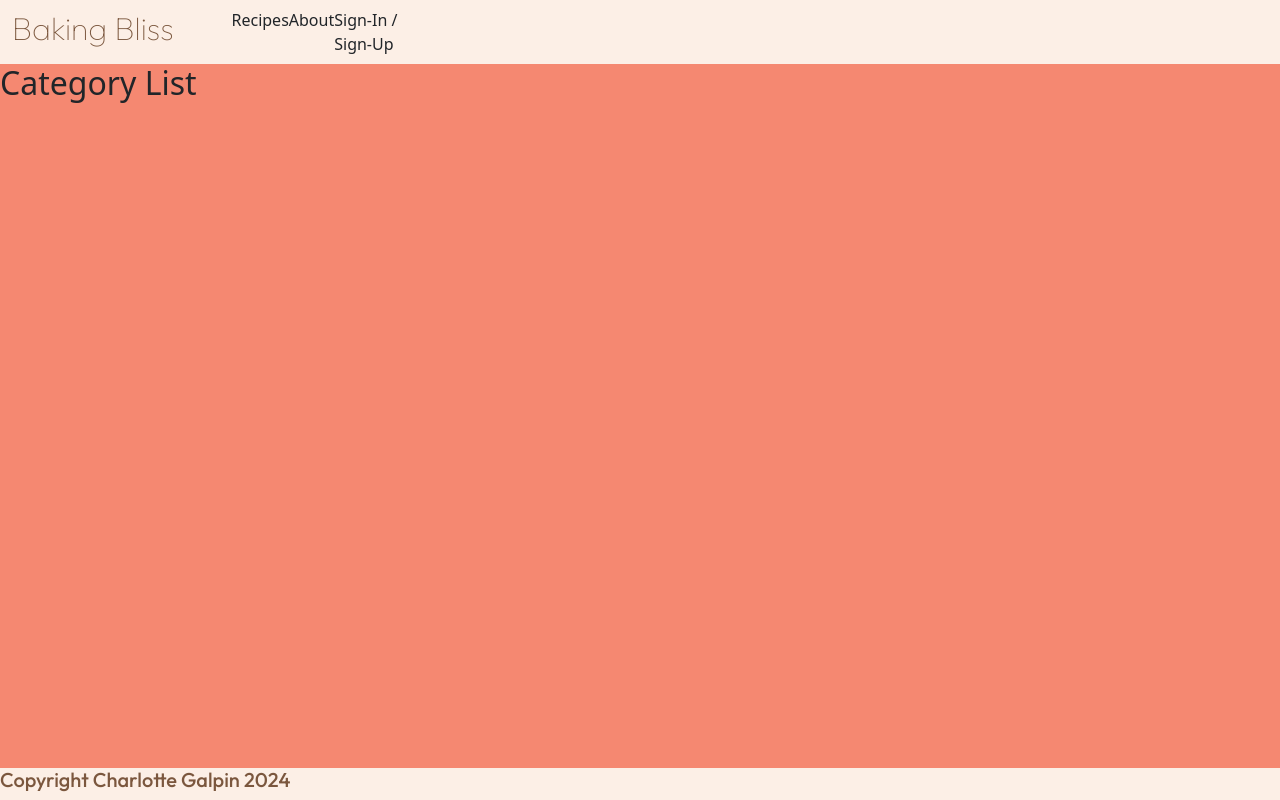
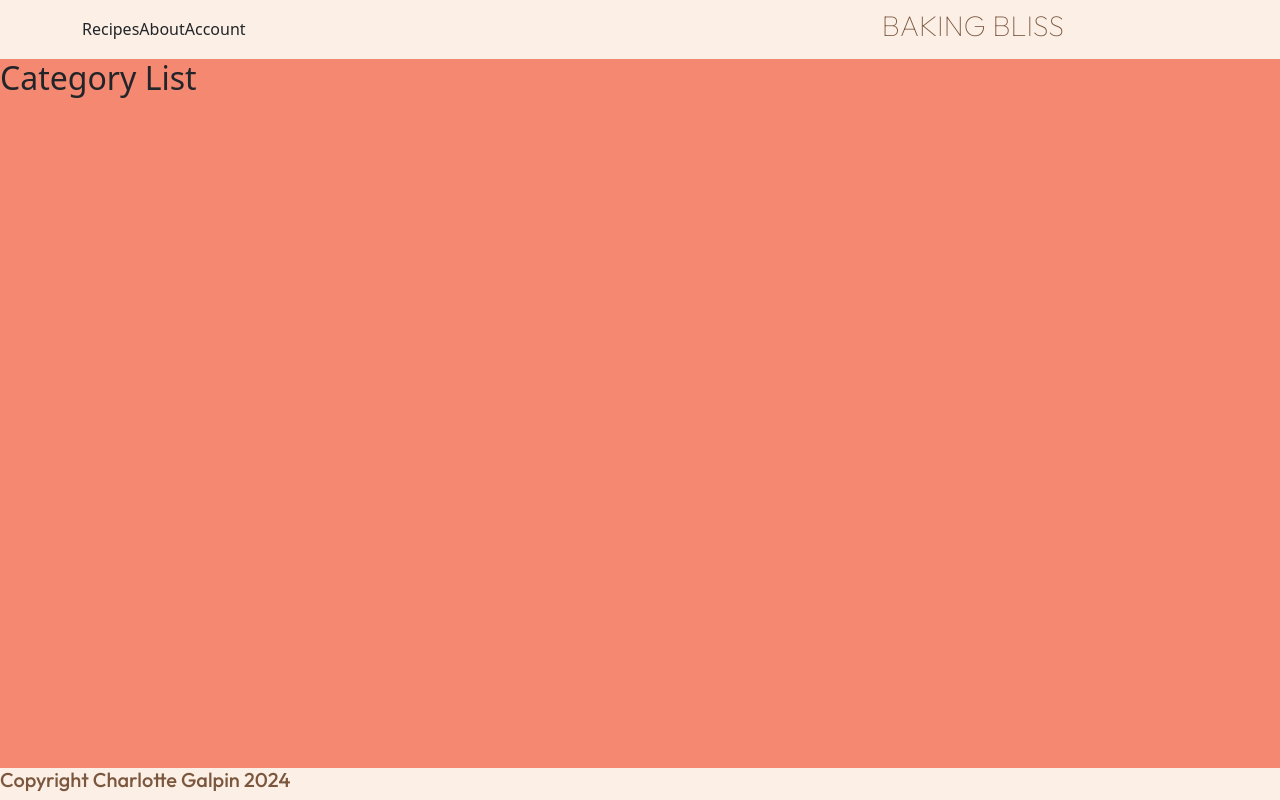
Before and after one commit to cgalpin92/pp4_django_project_baking_bliss, a Django app: page / in a window 1280 px wide. Run offline with Django 4.2, Linux system fonts and the light colour scheme; data that the repository does not hold is empty; some libraries are stand-ins or nearby versions; some web fonts are replaced.

Commit message:
fixes alignment of navbar items by removing row and col classes and amending h1 element margin and font size

```diff
--- a/static/css/style.css
+++ b/static/css/style.css
@@ -11,8 +11,9 @@ footer {
 }
 
 h1 {
-    font-size: 200%;
+    font-size: 180%;
     font-weight: 5;
+    margin-right: 12%;
 }
 
 .font-one {
--- a/templates/base.html
+++ b/templates/base.html
@@ -16,30 +16,28 @@
     <link rel="stylesheet" href="{% static 'css/style.css' %}">
 </head>
 
-<body class="main-color">
+<body class="d-flex main-color">
     <!-- Header -->
     <header class="cream-color">
+        <!--
+        <h1 class="brown-color font-one text-center text-uppercase">Baking Bliss</h1>
+        -->
         <nav class="navbar navbar-expand-lg">
-            <div class="container-fluid">
-                <div class="row">
-                    <div class="col align-self-center">
-                        <h1 class="brown-color font-one">Baking Bliss</h1>
-                    </div>
-                    <div class="col">
-                        <button class="navbar-toggler" type="button" data-bs-toggle="collapse"
-                            data-bs-target="#navbarText" aria-controls="#navbarText" aria-expanded="false"
-                            aria-label="Toggle navigation">
+            <div class="container">
+                <div>
+                    <button class="navbar-toggler" type="button" data-bs-toggle="collapse" data-bs-target="#navbarText"
+                        aria-controls="#navbarText" aria-expanded="false" aria-label="Toggle navigation">
                         <span class="navbar-toggler-icon"></span>
                     </button>
                     <div class="collapse navbar-collapse" id="navbarText">
                         <ul class="navbar-nav me-auto mb-2 mb-lg-0">
                             <li class="nav-item">Recipes</li>
                             <li class="nav-item">About</li>
-                                <li class="nav-item">Sign-In / Sign-Up</li>
+                            <li class="nav-item">Account</li>
                         </ul>
                     </div>
                 </div>
-                </div>
+                <h1 class="brown-color font-one text-uppercase">Baking Bliss</h1>
             </div>
         </nav>
     </header>
```
Lines whose indentation alone changed are shown as unchanged.
